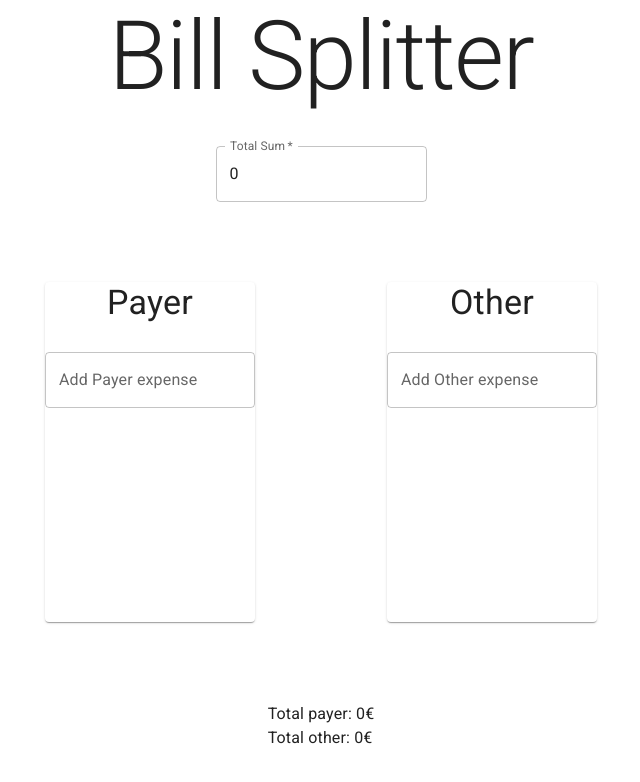
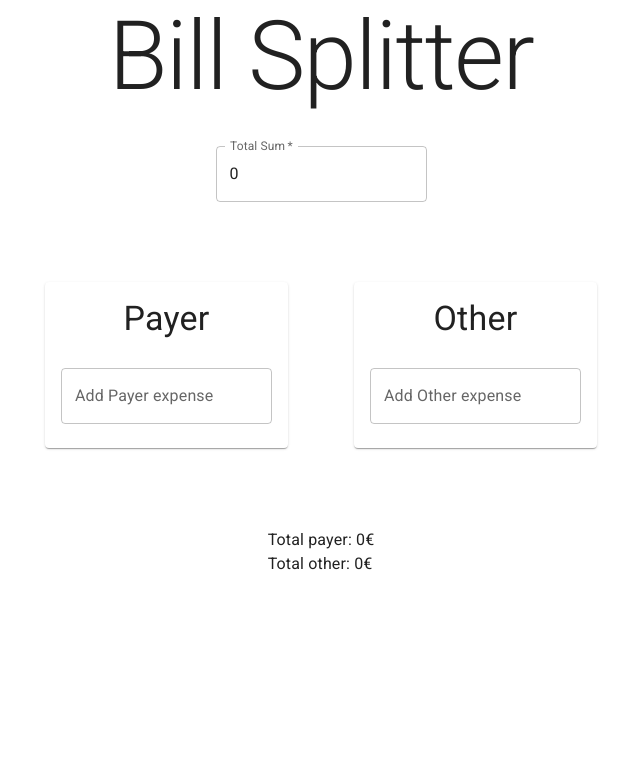
Before and after one commit to samjazaaa/Billsplitter, a React (Create React App) app: page / in a window 1280 px wide. Shown: the top 782 px of the page, without its empty margins (319-959 px from the left). Built offline with nearby package versions, Linux system fonts and the light colour scheme.

Commit message:
fixed formatting issue of splitting cards

```diff
--- a/src/App.tsx
+++ b/src/App.tsx
@@ -56,7 +56,8 @@ function App() {
             container
             direction="row"
             justifyContent="space-between"
-            spacing={8}
+            alignItems="flex-start"
+            spacing={4}
           >
             <Grid item>
               <SplittingCard name="Payer" values={payer} setValues={setPayer} />
--- a/src/SplittingCard.tsx
+++ b/src/SplittingCard.tsx
@@ -1,6 +1,6 @@
 import { useRef } from "react";
 import {
-  Paper,
+  Card,
   Typography,
   List,
   ListItem,
@@ -8,6 +8,7 @@ import {
   ListItemText,
   TextField,
   TextFieldProps,
+  CardContent,
 } from "@mui/material";
 import { DeleteForeverOutlined } from "@material-ui/icons";
 
@@ -41,12 +42,8 @@ const SplittingCard = ({ name, values, setValues }: SplittingCardProps) => {
   };
 
   return (
-    <Paper
-      sx={{
-        height: 340,
-        width: 210,
-      }}
-    >
+    <Card>
+      <CardContent>
         <Typography variant="h4" align="center" gutterBottom>
           {name}
         </Typography>
@@ -66,7 +63,8 @@ const SplittingCard = ({ name, values, setValues }: SplittingCardProps) => {
           onKeyUp={handleAddValue}
           inputRef={inputRef}
         />
-    </Paper>
+      </CardContent>
+    </Card>
   );
 };
 
```
Lines whose indentation alone changed are shown as unchanged.
